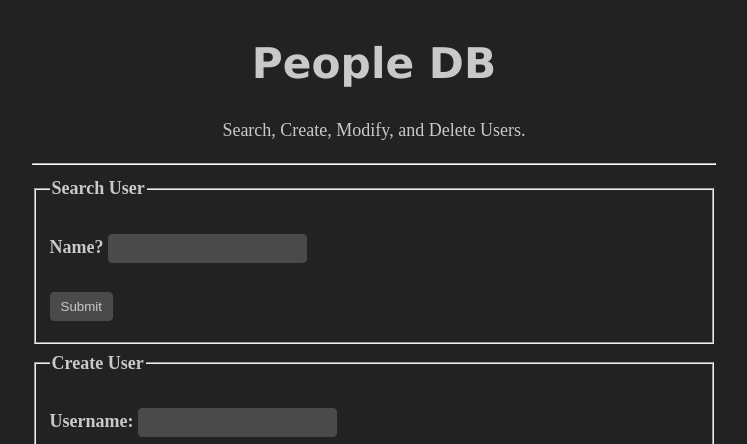
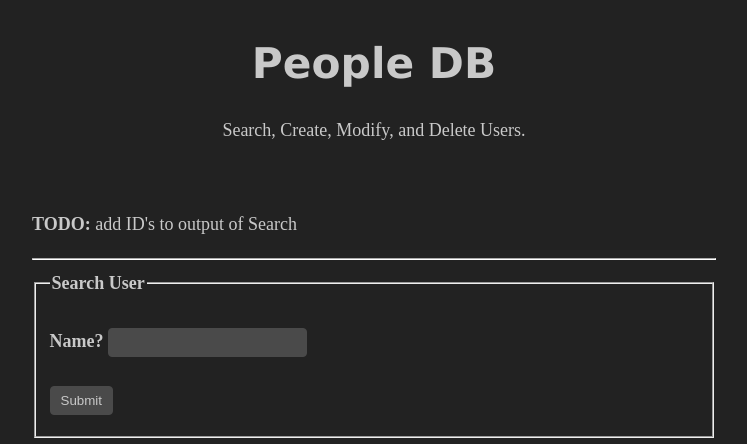
Before and after one commit to ssebs/PeopleDB, a PHP site: page / in a window 1280 px wide. Shown: the top 444 px of the page, without its empty margins (266-1013 px from the left). Run offline with PHP 8.4, Linux system fonts and the light colour scheme.

Commit message:
Added todo

```diff
--- a/index.php
+++ b/index.php
@@ -19,6 +19,8 @@ h1 {
 <body>
 	<h1>People DB</h1>
 	<p class="text-center">Search, Create, Modify, and Delete Users.</p>
+	<br>
+	<p><strong>TODO:</strong> add ID's to output of Search</p>
 	<hr>
 
 	<form action="select.php" method="post">
```
